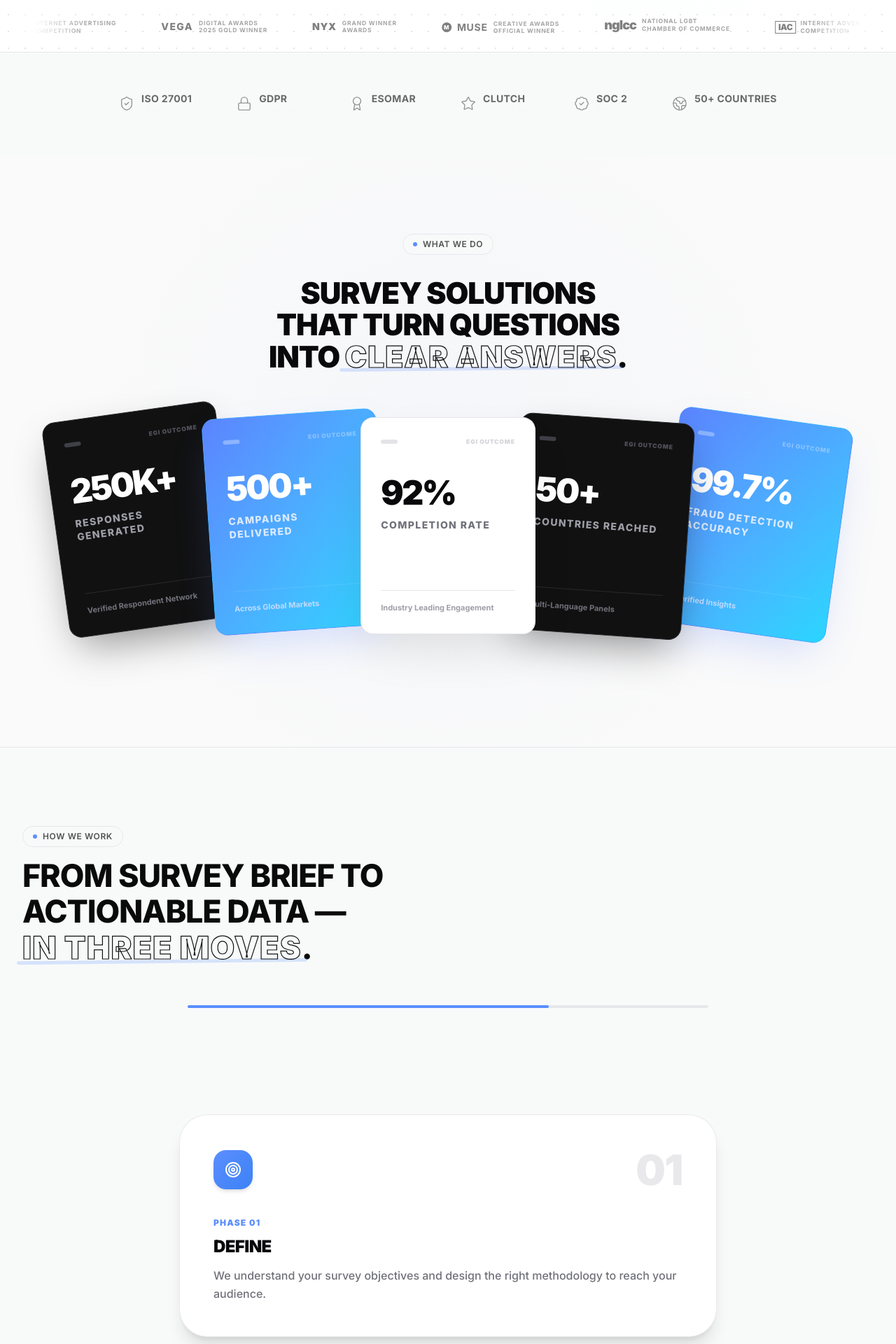
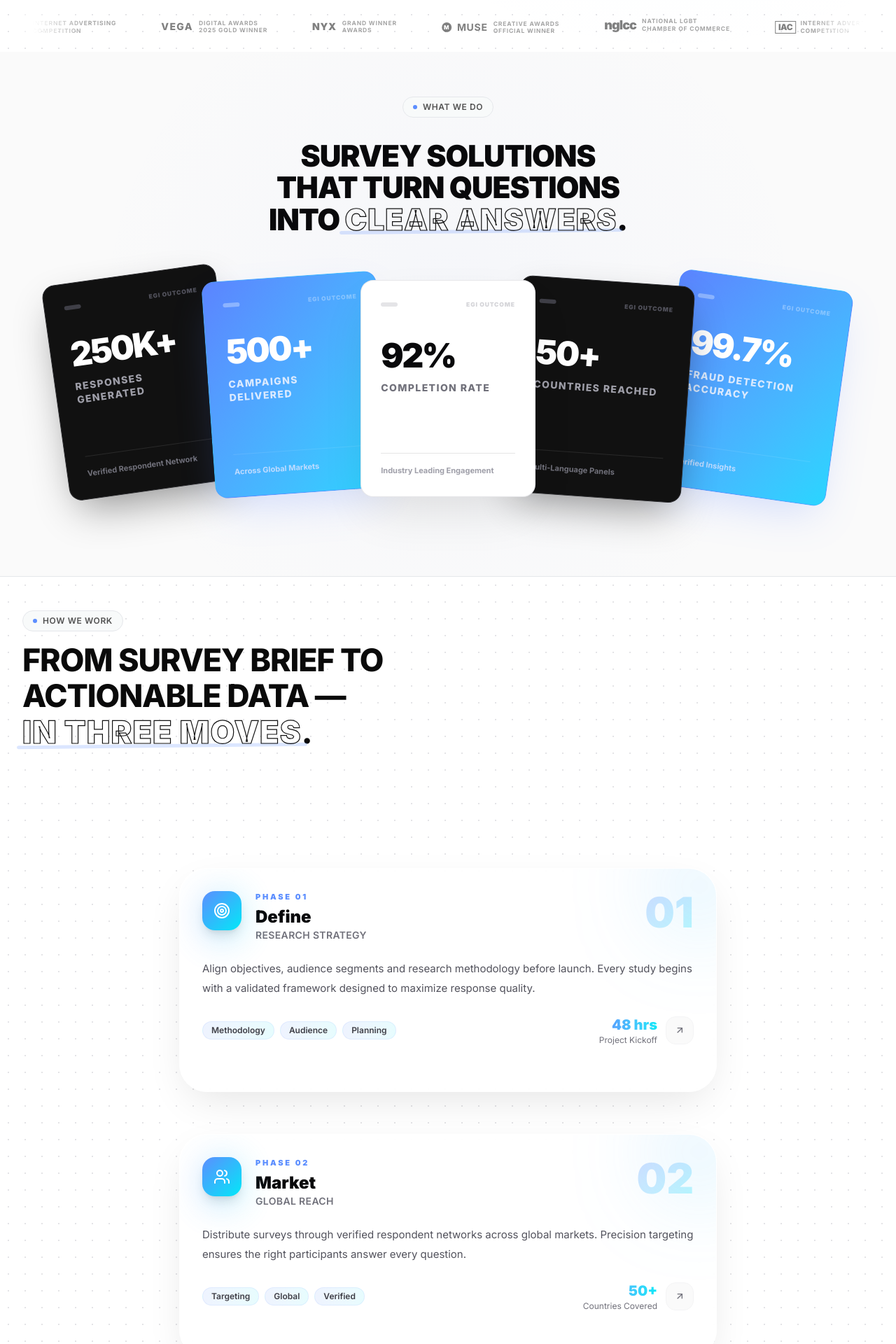
Before and after one commit to Himaanshuuuu04/Survey-Platform, a Next.js app: page / in a window 1280 px wide. Shown: the part 940-2860 px from the top of the page at 70% size. Built offline with nearby package versions, Linux system fonts and the light colour scheme.

Commit message:
feat: initialize home page with Hero, HowWeWork, WhatWeDo, WhyChooseUs, and IndustriesMarquee components

```diff
--- a/app/page.tsx
+++ b/app/page.tsx
@@ -1,5 +1,4 @@
 import { Hero } from '@/components/home/Hero';
-import { TrustMetrics } from '@/components/home/TrustMetrics';
 import { WhatWeDo } from '@/components/home/WhatWeDo';
 import { HowWeWork } from '@/components/home/HowWeWork';
 import { WhyChooseUs } from '@/components/home/WhyChooseUs';
@@ -11,7 +10,7 @@ export default function Home() {
   return (
     <>
       <Hero />
-      <TrustMetrics />
+
       <WhatWeDo />
       <HowWeWork />
       <WhyChooseUs />
--- a/components/home/Hero.tsx
+++ b/components/home/Hero.tsx
@@ -200,7 +200,7 @@ export function Hero() {
                   </>
                 ) : (
                   <>
-                    Your Voice Shapes<br/>
+                    Your Voice Shapes<br />
                     <span className="text-[var(--brand,#BE123C)] inline-flex overflow-hidden vertical-align-middle pb-1">
                       <RotatingText
                         texts={['Global', 'Future', "Tomorrow's", 'Everyday', 'Leading']}
@@ -217,7 +217,7 @@ export function Hero() {
                         auto
                         loop
                       />
-                    </span><br/>
+                    </span><br />
                     Products. <span className="text-transparent [-webkit-text-stroke:1.2px_#111111] font-black tracking-wide">Get Rewarded.</span>
                   </>
                 )}
--- a/components/home/HowWeWork.tsx
+++ b/components/home/HowWeWork.tsx
@@ -2,29 +2,61 @@
 
 import { useRef } from 'react';
 import { Target, Users, LineChart } from 'lucide-react';
-import { Reveal, Section, SectionEyebrow, TimelineProgress } from '../primitives';
+import { Reveal, SectionEyebrow, TimelineProgress, Container } from '../primitives';
 import ScrollStack, { ScrollStackItem } from './ScrollStack'
 const BRAND = '#5C8EFF';
 
 const steps = [
-  { n: 1, icon: Target, title: 'Define', desc: 'We understand your survey objectives and design the right methodology to reach your audience.' },
-  { n: 2, icon: Users, title: 'Market', desc: 'We market your survey to verified respondents across 50+ countries and 30+ languages.' },
-  { n: 3, icon: LineChart, title: 'Deliver', desc: 'You receive clean data, actionable insights and strategic recommendations.' },
+  {
+    n: 1,
+    icon: Target,
+    title: 'Define',
+    label: 'Research Strategy',
+    metric: '48 hrs',
+    metricLabel: 'Project Kickoff',
+    tags: ['Methodology', 'Audience', 'Planning'],
+    desc: 'Align objectives, audience segments and research methodology before launch. Every study begins with a validated framework designed to maximize response quality.',
+  },
+  {
+    n: 2,
+    icon: Users,
+    title: 'Market',
+    label: 'Global Reach',
+    metric: '50+',
+    metricLabel: 'Countries Covered',
+    tags: ['Targeting', 'Global', 'Verified'],
+    desc: 'Distribute surveys through verified respondent networks across global markets. Precision targeting ensures the right participants answer every question.',
+  },
+  {
+    n: 3,
+    icon: LineChart,
+    title: 'Deliver',
+    label: 'Actionable Insights',
+    metric: '95%',
+    metricLabel: 'Data Quality Score',
+    tags: ['Analytics', 'Insights', 'Reports'],
+    desc: 'Receive structured datasets, executive-ready reports and strategic recommendations that transform responses into business decisions.',
+  },
 ];
 
 export function HowWeWork() {
   const ref = useRef<HTMLDivElement>(null);
   return (
-    <Section id="how-we-work" className="border-t border-[#E5E7EB] bg-[#F8FAFA]">
+    <section id="how-we-work" className="border-t border-[#E5E7EB] bg-[#F8FAFA] py-10 sm:py-16 lg:pb-0 relative overflow-hidden min-h-[80vh] flex flex-col justify-center bg-white pt-8 lg:pt-12 pb-6 z-10"
+style={{
+  backgroundImage: 'radial-gradient(#E4E4E7 1.2px, transparent 1.2px)',
+        backgroundSize: '24px 24px',
+}}>
+      <Container>
         <Reveal><SectionEyebrow>How we work</SectionEyebrow></Reveal>
         <Reveal delay={0.05}>
           <h2 className="max-w-2xl">From Survey Brief To Actionable Data — <span className="text-transparent [-webkit-text-stroke:1.2px_#111111] font-black tracking-wide text-swoosh">In Three Moves</span>.</h2>
         </Reveal>
 
         <div ref={ref} className="relative mt-14 max-w-3xl mx-auto">
-        <div className="mb-10 px-3">
+          {/* <div className="mb-10 px-3">
           <TimelineProgress targetRef={ref} />
-        </div>
+        </div> */}
 
           <ScrollStack
             useWindowScroll={true}
@@ -39,38 +71,128 @@ export function HowWeWork() {
             {steps.map((s, i) => (
               <ScrollStackItem
   key={s.n}
-              itemClassName="border border-zinc-200/80 bg-white p-8 sm:p-12 rounded-[2.5rem] h-auto flex flex-col justify-between shadow-xl"
+  itemClassName="
+    relative
+    overflow-hidden
+    rounded-[2.5rem]
+    border border-white/70
+    bg-white/90
+    backdrop-blur-xl
+    p-8
+    shadow-[0_20px_60px_-15px_rgba(0,0,0,0.12)]
+  "
 >
-              <div>
-                <div className="flex items-center justify-between">
+  {/* Background Glow */}
+  <div className="absolute right-0 top-0 h-40 w-40 pointer-events-none">
+    <div className="absolute -right-10 -top-10 h-32 w-32 rounded-full bg-gradient-to-br from-[#5C8EFF]/20 to-[#02E8F8]/20 blur-3xl" />
+  </div>
+
+  <div className="relative">
+    {/* Top Row */}
+    <div className="flex items-start justify-between gap-6">
+      <div className="flex gap-5 flex-1">
+        {/* Icon */}
+        <div className="relative shrink-0">
+          <div className="absolute inset-0 rounded-full bg-gradient-to-r from-[#5C8EFF] to-[#02E8F8] blur-xl opacity-30" />
+
           <div
-                    className="grid h-14 w-14 place-items-center rounded-2xl text-white shadow-md"
+            className="relative grid h-14 w-14 place-items-center rounded-2xl text-white shadow-lg"
             style={{
-                      background: `linear-gradient(135deg, ${BRAND} 0%, #3B82F6 100%)`,
+              background:
+                'linear-gradient(135deg,#5C8EFF 0%,#02E8F8 100%)',
             }}
           >
-                    <s.icon size={24} className="stroke-[2]" />
+            <s.icon size={24} />
           </div>
-                  <span className="text-5xl sm:text-6xl font-[900] tracking-tight text-zinc-200/80 select-none">
+        </div>
+
+        {/* Title Block */}
+        <div className="min-w-0">
+          <div className="text-[11px] font-black uppercase tracking-[0.25em] text-[#5C8EFF]">
+            Phase 0{s.n}
+          </div>
+
+          <h3 className="mt-1 text-2xl font-black text-zinc-950">
+            {s.title}
+          </h3>
+
+          <p className="text-sm font-semibold text-zinc-500 uppercase tracking-wide">
+            {s.label}
+          </p>
+        </div>
+      </div>
+
+      {/* Step Number */}
+      <span className="text-6xl font-black leading-none bg-gradient-to-br from-[#5C8EFF]/30 to-[#02E8F8]/30 bg-clip-text text-transparent select-none">
         0{s.n}
       </span>
     </div>
-                <div className="mt-8">
-                  <span className="text-xs font-black uppercase tracking-widest text-[var(--brand,#5C8EFF)]">
-                    Phase 0{s.n}
-                  </span>
-                  <h3 className="text-xl sm:text-2xl font-[900] tracking-tight uppercase mt-2 text-zinc-950">
-                    {s.title}
-                  </h3>
-                  <p className="mt-3 text-sm sm:text-base text-zinc-500 font-medium leading-relaxed">
+
+    {/* Description */}
+    <p className="mt-6 text-[15px] leading-7 text-zinc-600">
       {s.desc}
     </p>
+
+    {/* Bottom Row */}
+    <div className="mt-6 flex flex-wrap items-center justify-between gap-4">
+      {/* Tags */}
+      <div className="flex flex-wrap gap-2">
+        {s.tags.map((tag) => (
+          <span
+            key={tag}
+            className="
+              rounded-full
+              border
+              border-[#5C8EFF]/10
+              bg-gradient-to-r
+              from-[#5C8EFF]/10
+              to-[#02E8F8]/10
+              px-3
+              py-1
+              text-xs
+              font-semibold
+              text-zinc-700
+            "
+          >
+            {tag}
+          </span>
+        ))}
+      </div>
+
+      {/* Metric */}
+      <div className="flex items-center gap-3">
+        <div className="text-right">
+          <div className="text-xl font-black bg-gradient-to-r from-[#5C8EFF] to-[#02E8F8] bg-clip-text text-transparent">
+            {s.metric}
+          </div>
+
+          <div className="text-xs text-zinc-500">
+            {s.metricLabel}
+          </div>
+        </div>
+
+        <div className="flex h-10 w-10 items-center justify-center rounded-xl border border-zinc-100 bg-zinc-50">
+          <svg
+            width="16"
+            height="16"
+            viewBox="0 0 24 24"
+            fill="none"
+            stroke="currentColor"
+            strokeWidth="2"
+            className="text-zinc-500"
+          >
+            <path d="M7 17L17 7" />
+            <path d="M7 7H17V17" />
+          </svg>
+        </div>
+      </div>
     </div>
   </div>
 </ScrollStackItem>
             ))}
           </ScrollStack>
         </div>
-    </Section>
+      </Container>
+    </section>
   );
 }
--- a/components/home/TrustMetrics.tsx
+++ /dev/null
@@ -1,33 +0,0 @@
-import { ShieldCheck, Lock, Award, Star, BadgeCheck, Globe2 } from 'lucide-react';
-import { Container, Reveal } from '../primitives';
-
-const badges = [
-  { icon: ShieldCheck, label: 'ISO 27001', sub: 'Certified' },
-  { icon: Lock, label: 'GDPR', sub: 'Compliant' },
-  { icon: Award, label: 'ESOMAR', sub: 'Member' },
-  { icon: Star, label: 'Clutch', sub: 'Top 10 Firm' },
-  { icon: BadgeCheck, label: 'SOC 2', sub: 'Type II' },
-  { icon: Globe2, label: '50+ Countries', sub: 'Global Reach' },
-];
-
-export function TrustMetrics() {
-  return (
-    <div className="border-t border-[var(--line)] py-10 sm:py-14" style={{ background: 'var(--bg-soft)' }}>
-      <Container>
-        <Reveal>
-          <div className="flex flex-wrap items-center justify-center gap-8 sm:gap-12 lg:gap-16">
-            {badges.map((b) => (
-              <div key={b.label} className="flex items-center gap-2.5 opacity-60 transition-opacity hover:opacity-100">
-                <b.icon size={22} strokeWidth={1.5} className="text-[var(--ink-soft)]" />
-                <div>
-                  <div className="text-sm font-bold uppercase tracking-wide text-[var(--ink)]">{b.label}</div>
-                  <div className="text-[10px] font-medium uppercase tracking-wider text-[var(--muted)]">{b.sub}</div>
-                </div>
-              </div>
-            ))}
-          </div>
-        </Reveal>
-      </Container>
-    </div>
-  );
-}
--- a/components/home/WhatWeDo.tsx
+++ b/components/home/WhatWeDo.tsx
@@ -1,7 +1,7 @@
 "use client";
 
 import { motion } from 'motion/react';
-import { Reveal, Section, SectionEyebrow } from '../primitives';
+import { Reveal, SectionEyebrow, Container } from '../primitives';
 
 interface CardItem {
   value: string;
@@ -45,11 +45,13 @@ const items: CardItem[] = [
 
 export function WhatWeDo() {
   return (
-    <Section id="what-we-do" className="bg-[#FAFAFA] overflow-visible relative">
+    <section id="what-we-do" className="bg-[#FAFAFA] overflow-visible relative py-10 sm:py-16">
       {/* Subtle background radial glow to create depth */}
-      <div className="absolute inset-0 bg-[radial-gradient(circle_at_center,rgba(91,132,255,0.03)_0%,transparent_70%)] pointer-events-none" />
+      <div className="absolute inset-0 bg-[radial-gradient(circle_at_center,rgba(91,132,255,0.03)_0%,transparent_70%)] pointer-events-none " />
+      <Container>
 
       {/* Heading Area */}
+
       <div className="text-center max-w-3xl mx-auto mb-16 relative z-10">
         <Reveal>
           <SectionEyebrow>What we do</SectionEyebrow>
@@ -173,6 +175,7 @@ export function WhatWeDo() {
           );
         })}
       </div>
-    </Section>
+      </Container>
+    </section>
   );
 }
```
Also changed, not shown: components/home/IndustriesMarquee.tsx (+0 -51 lines), components/home/WhyChooseUs.tsx (+15 -18 lines). Lines whose indentation alone changed are shown as unchanged.
